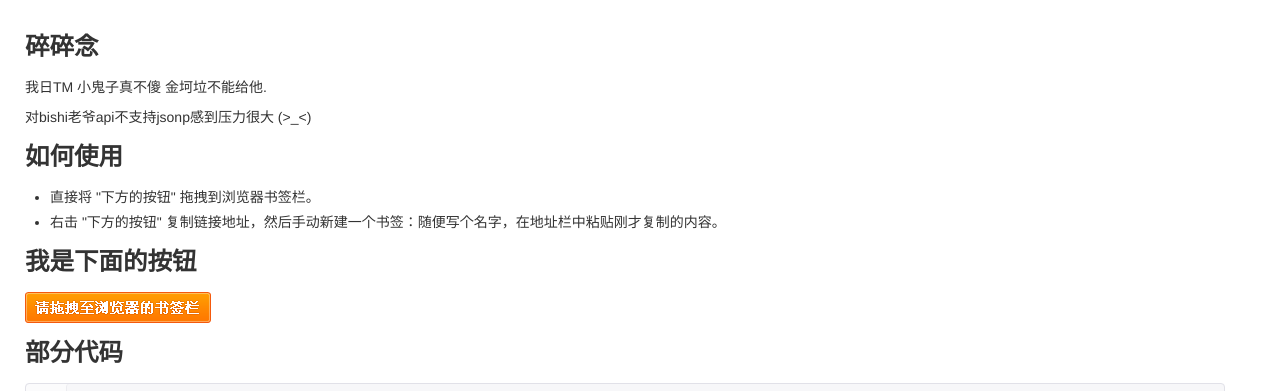
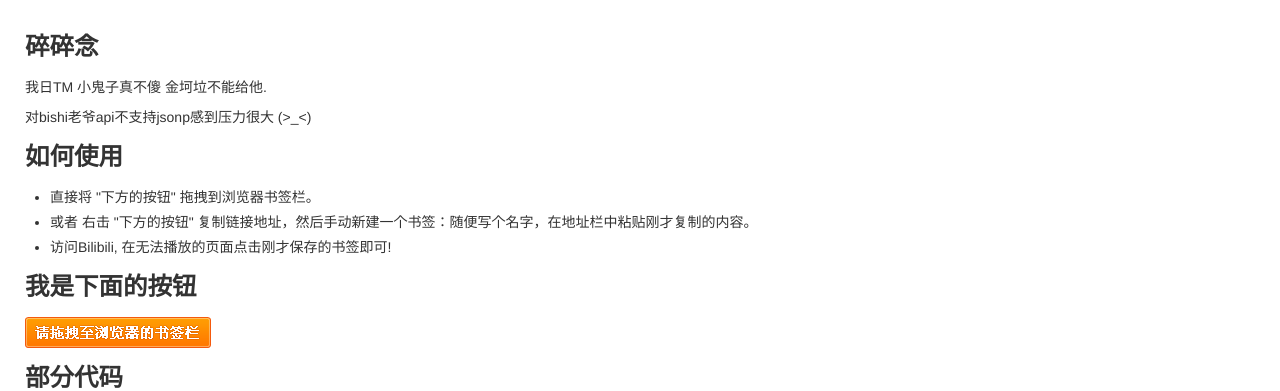
Before and after one commit to mirukuchan/rtm_iqiyi, a plain HTML site: page index.html in a window 1280 px wide. Shown: the part 364-755 px from the top of the page. Drawn offline with Linux system fonts and the light colour scheme.

Commit message:
增加说明

```diff
--- a/index.html
+++ b/index.html
@@ -71,7 +71,8 @@
           <h3>如何使用</h3>
           <ul>
             <li>直接将 "下方的按钮" 拖拽到浏览器书签栏。</li>
-            <li>右击 "下方的按钮" 复制链接地址，然后手动新建一个书签：随便写个名字，在地址栏中粘贴刚才复制的内容。</li>
+            <li>或者 右击 "下方的按钮" 复制链接地址，然后手动新建一个书签：随便写个名字，在地址栏中粘贴刚才复制的内容。</li>
+            <li>访问Bilibili, 在无法播放的页面点击刚才保存的书签即可!</li>
           </ul>
 
           <h3>我是下面的按钮</h3>
```
